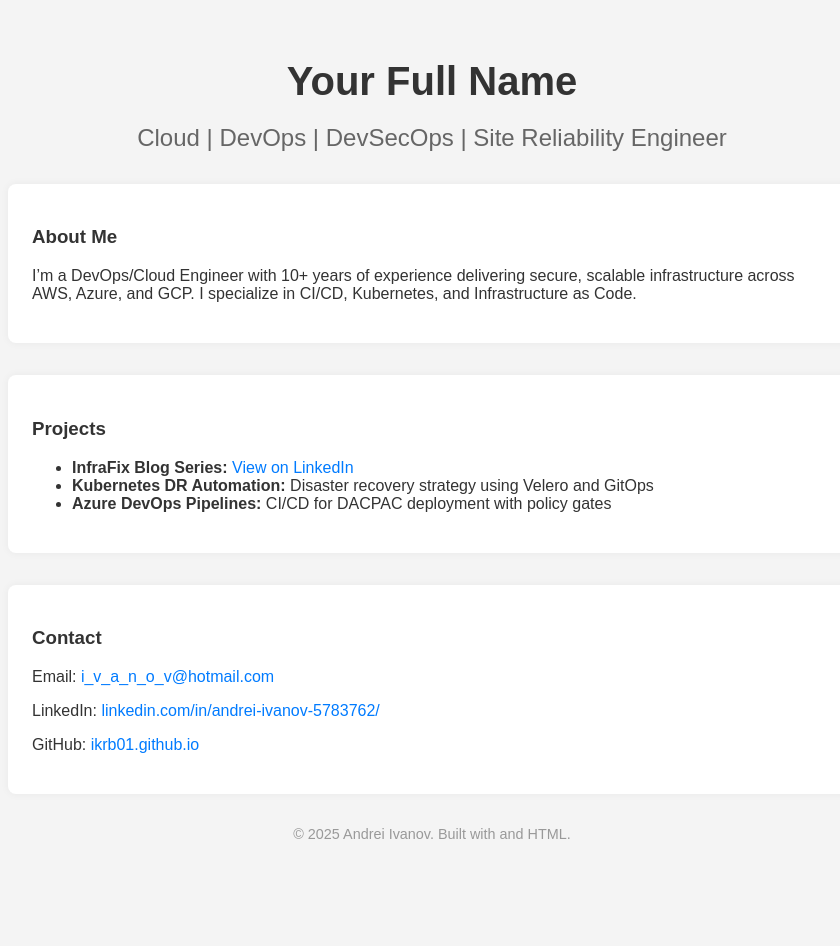
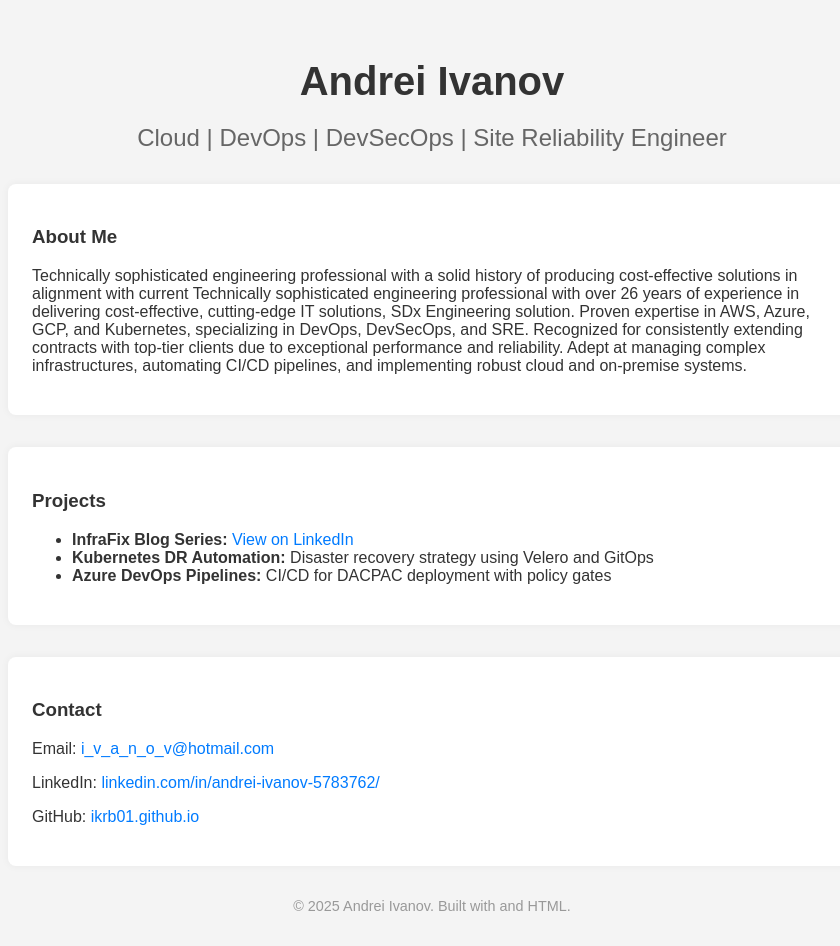
Before and after one commit to ikrb01/ikrb01.github.io, a plain HTML site: page index.htm in a window 1280 px wide. Shown: the whole page, without its empty margins (208-1048 px from the left). Before the commit the page ends 874 px from the top, so only its background shows below. Drawn offline with Linux system fonts and the light colour scheme.

Commit message:
Update index.htm

```diff
--- a/index.htm
+++ b/index.htm
@@ -47,14 +47,14 @@
 <body>
 
   <header>
-    <h1>Your Full Name</h1>
+    <h1>Andrei Ivanov</h1>
     <h2>Cloud | DevOps | DevSecOps | Site Reliability Engineer</h2>
   </header>
 
   <section>
     <h3>About Me</h3>
     <p>
-      I’m a DevOps/Cloud Engineer with 10+ years of experience delivering secure, scalable infrastructure across AWS, Azure, and GCP. I specialize in CI/CD, Kubernetes, and Infrastructure as Code.
+      Technically sophisticated engineering professional with a solid history of producing cost-effective solutions in alignment with current Technically sophisticated engineering professional with over 26 years of experience in delivering cost-effective, cutting-edge IT solutions, SDx Engineering solution. Proven expertise in AWS, Azure, GCP, and Kubernetes, specializing in DevOps, DevSecOps, and SRE. Recognized for consistently extending contracts with top-tier clients due to exceptional performance and reliability. Adept at managing complex infrastructures, automating CI/CD pipelines, and implementing robust cloud and on-premise systems.
     </p>
   </section>
 
```
